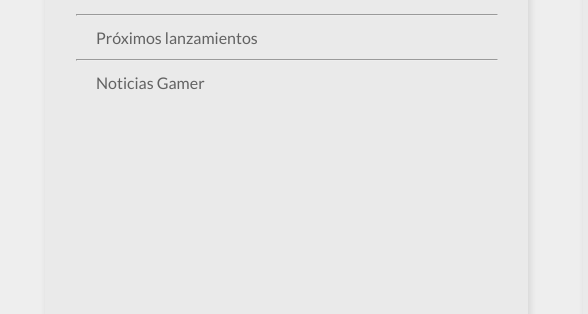
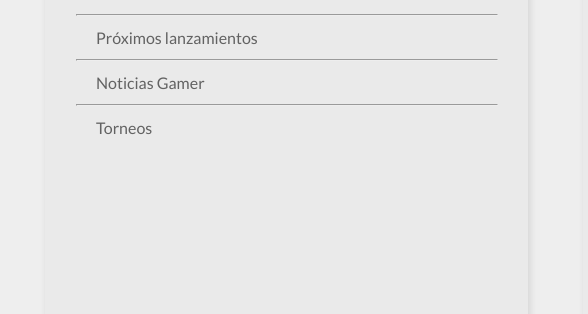
Before and after one commit to cabudiaz/Projects, a plain HTML site: page Taller CSS Grid/tallercssgrid.html in a window 1280 px wide. Shown: the part 268-582 px from the top of the page, 0-588 px from the left. Drawn offline with Linux system fonts and the light colour scheme.

Commit message:
otra prueba

```diff
--- a/Taller CSS Grid/tallercssgrid.html
+++ b/Taller CSS Grid/tallercssgrid.html
@@ -39,6 +39,8 @@
                     <li>Próximos lanzamientos</li>
                     <hr>
                     <li>Noticias Gamer</li>
+                    <hr>
+                    <li>Torneos</li>
                 </ul>
             </div>
         </div>
```
